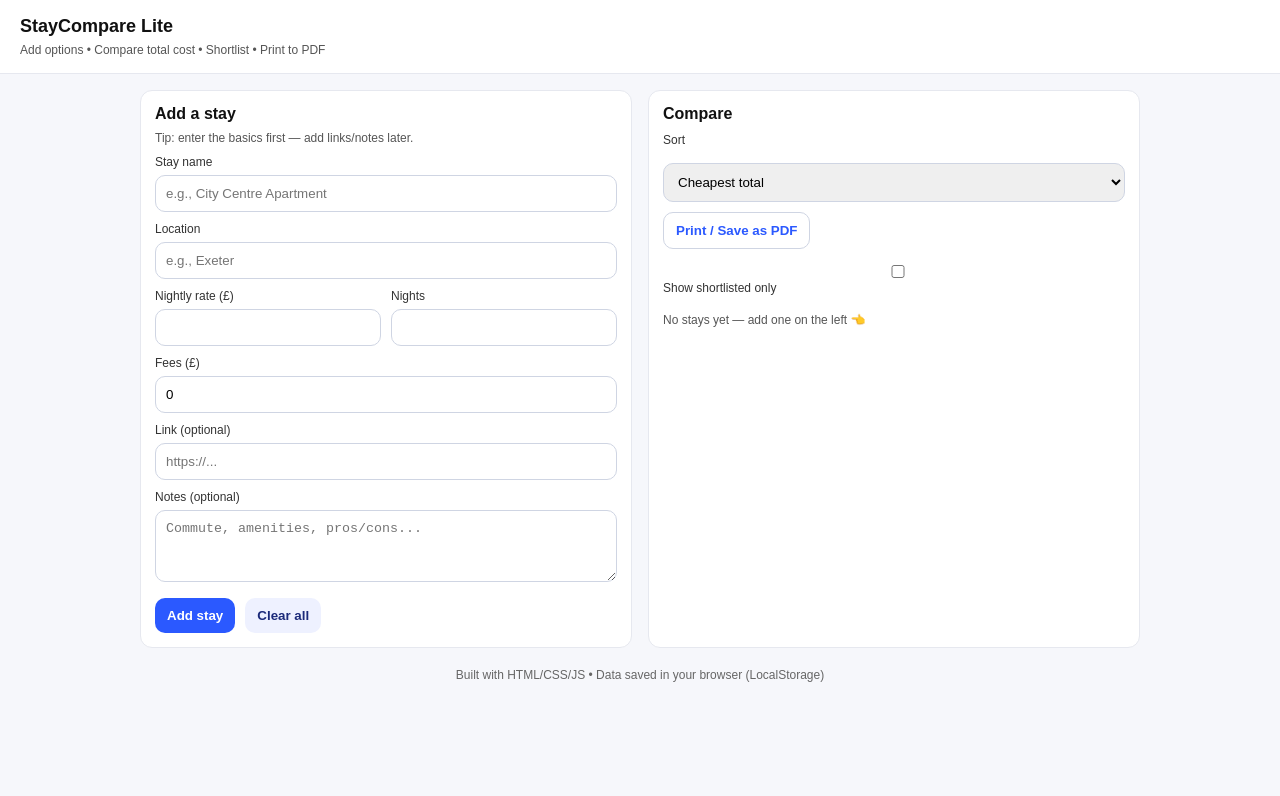
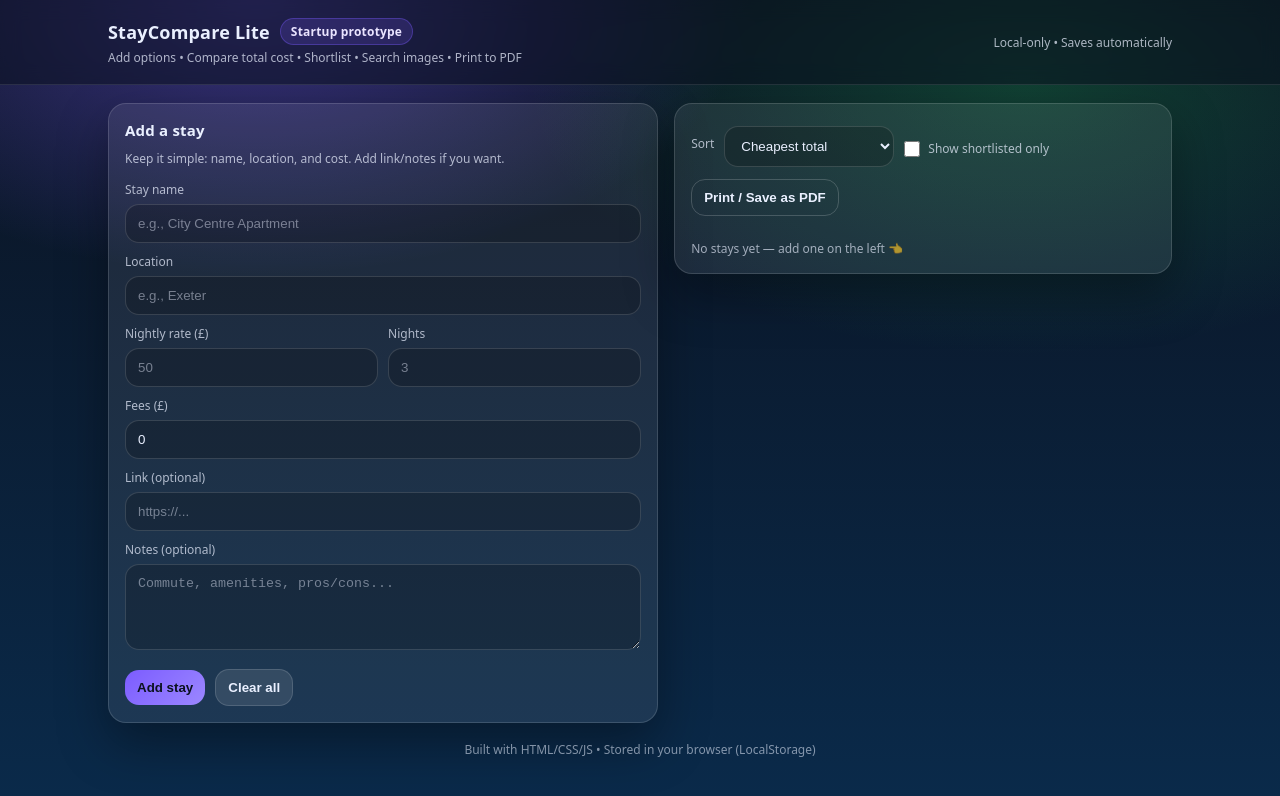
Before and after one commit to KIMDARO/StayComparePrototype, a plain HTML site: page index.html in a window 1280 px wide. Drawn offline with Linux system fonts and the light colour scheme.

Commit message:
Refactor index.html for improved styling and structure
Refactor index.html to improve styling and structure, including CSS variable updates, layout adjustments, and form enhancements.

```diff
--- a/index.html
+++ b/index.html
@@ -6,83 +6,336 @@
   <title>StayCompare Lite</title>
 
   <style>
-    body { margin:0; font-family:Arial,sans-serif; background:#f6f7fb; color:#111; }
-    header { background:white; padding:16px 20px; border-bottom:1px solid #e6e8ef; }
-    header h1 { margin:0; font-size:18px; }
-    main { max-width:1000px; margin:auto; padding:16px; }
-
-    .grid { display:grid; grid-template-columns:1fr 1fr; gap:16px; }
-    .card { background:white; border:1px solid #e6e8ef; border-radius:12px; padding:14px; }
-
-    label { font-size:12px; margin-top:10px; display:block; color:#333; }
-    input, textarea, select {
-      width:100%; padding:10px; margin-top:6px;
-      border:1px solid #cfd5e3; border-radius:10px;
-      box-sizing:border-box;
-    }
-    textarea { resize:vertical; min-height:72px; }
-
-    .row { display:flex; gap:10px; }
-    .row > div { flex:1; }
-
-    button {
-      background:#2b59ff; color:white; border:0;
-      padding:10px 12px; border-radius:10px;
-      cursor:pointer; font-weight:600;
-    }
-    button.secondary { background:#eef1ff; color:#1b2a7a; }
-    button.danger { background:#ff2b2b; }
-    button.ghost { background:transparent; border:1px solid #cfd5e3; color:#2b59ff; }
-
-    .actions { display:flex; gap:10px; align-items:center; flex-wrap:wrap; margin-top:12px; }
-
-    .list { display:flex; flex-direction:column; gap:10px; margin-top:12px; }
-    .stay {
-      display:grid; grid-template-columns:1fr auto;
-      gap:10px; padding:12px;
-      border:1px solid #e6e8ef; border-radius:12px;
-      background:white;
-    }
-    .muted { font-size:12px; color:#555; margin-top:6px; }
-    .price { font-weight:800; font-size:16px; margin-top:6px; }
-
-    .right { display:flex; gap:8px; align-items:start; }
-    .pill {
-      display:inline-block; font-size:12px;
-      padding:4px 8px; border-radius:999px;
-      background:#eef1ff; color:#1b2a7a; margin-left:6px;
+    :root{
+      --bg1:#0b1220;
+      --bg2:#0a2a4a;
+      --card: rgba(255,255,255,0.08);
+      --card2: rgba(255,255,255,0.12);
+      --border: rgba(255,255,255,0.14);
+      --text:#eaf0ff;
+      --muted: rgba(234,240,255,0.72);
+      --accent:#7c5cff;
+      --accent2:#22c55e;
+      --danger:#ff4d4d;
+      --shadow: 0 20px 50px rgba(0,0,0,0.35);
+      --radius: 18px;
     }
 
-    a { color:#2b59ff; text-decoration:none; }
-    a:hover { text-decoration:underline; }
+    *{ box-sizing:border-box; }
 
-    footer { text-align:center; font-size:12px; color:#666; padding:20px; }
+    body{
+      margin:0;
+      font-family: ui-sans-serif, system-ui, -apple-system, Segoe UI, Roboto, Arial;
+      color:var(--text);
+      background:
+        radial-gradient(900px 500px at 20% 0%, rgba(124,92,255,0.45), transparent 55%),
+        radial-gradient(900px 500px at 80% 10%, rgba(34,197,94,0.25), transparent 55%),
+        linear-gradient(180deg, var(--bg1), var(--bg2));
+      min-height:100vh;
+    }
 
-    @media(max-width:800px){ .grid{grid-template-columns:1fr;} }
+    header{
+      position: sticky;
+      top: 0;
+      z-index: 20;
+      background: rgba(10,18,32,0.55);
+      backdrop-filter: blur(10px);
+      border-bottom: 1px solid rgba(255,255,255,0.10);
+    }
 
+    .wrap{
+      max-width: 1100px;
+      margin: 0 auto;
+      padding: 18px 18px;
+    }
+
+    .topbar{
+      display:flex;
+      justify-content:space-between;
+      align-items:center;
+      gap:12px;
+    }
+
+    .brand{
+      display:flex; flex-direction:column; gap:4px;
+    }
+
+    .brand h1{
+      margin:0;
+      font-size:18px;
+      letter-spacing:0.2px;
+      display:flex;
+      align-items:center;
+      gap:10px;
+    }
+
+    .badge{
+      font-size:12px;
+      padding:4px 10px;
+      border-radius:999px;
+      background: rgba(124,92,255,0.18);
+      border: 1px solid rgba(124,92,255,0.35);
+      color: #eae4ff;
+    }
+
+    .subtitle{
+      margin:0;
+      font-size:12px;
+      color: var(--muted);
+    }
+
+    main .wrap{ padding-top: 18px; }
+
+    .grid{
+      display:grid;
+      grid-template-columns: 1.05fr 0.95fr;
+      gap: 16px;
+      align-items:start;
+    }
+
+    .card{
+      background: var(--card);
+      border: 1px solid var(--border);
+      border-radius: var(--radius);
+      box-shadow: var(--shadow);
+      padding: 16px;
+    }
+
+    .card h2{
+      margin: 0 0 10px 0;
+      font-size: 15px;
+      letter-spacing: 0.2px;
+    }
+
+    .hint{
+      margin: 0 0 14px 0;
+      font-size: 12px;
+      color: var(--muted);
+    }
+
+    label{
+      display:block;
+      font-size:12px;
+      color: var(--muted);
+      margin-top: 10px;
+    }
+
+    input, textarea, select{
+      width:100%;
+      margin-top: 6px;
+      padding: 11px 12px;
+      border-radius: 14px;
+      border: 1px solid rgba(255,255,255,0.14);
+      background: rgba(0,0,0,0.20);
+      color: var(--text);
+      outline: none;
+    }
+
+    input::placeholder, textarea::placeholder{
+      color: rgba(234,240,255,0.45);
+    }
+
+    input:focus, textarea:focus, select:focus{
+      border-color: rgba(124,92,255,0.6);
+      box-shadow: 0 0 0 4px rgba(124,92,255,0.15);
+    }
+
+    textarea{ min-height: 86px; resize: vertical; }
+
+    .row{
+      display:flex;
+      gap: 10px;
+    }
+    .row > div{ flex:1; }
+
+    .actions{
+      display:flex;
+      gap: 10px;
+      flex-wrap: wrap;
+      margin-top: 14px;
+      align-items:center;
+    }
+
+    button{
+      border: 0;
+      border-radius: 14px;
+      padding: 10px 12px;
+      cursor:pointer;
+      font-weight: 700;
+      color: #0b1220;
+      background: linear-gradient(135deg, var(--accent), #9b87ff);
+      transition: transform 0.06s ease, filter 0.2s ease, opacity 0.2s ease;
+    }
+    button:hover{ filter: brightness(1.06); }
+    button:active{ transform: translateY(1px); }
+
+    button.secondary{
+      color: var(--text);
+      background: rgba(255,255,255,0.10);
+      border: 1px solid rgba(255,255,255,0.14);
+    }
+
+    button.ghost{
+      color: var(--text);
+      background: transparent;
+      border: 1px solid rgba(255,255,255,0.18);
+    }
+    button.ghost:hover{
+      background: rgba(255,255,255,0.08);
+    }
+
+    button.danger{
+      color: white;
+      background: linear-gradient(135deg, var(--danger), #ff7a7a);
+    }
+
+    .toolbar{
+      display:flex;
+      align-items:center;
+      justify-content:space-between;
+      gap: 12px;
+      flex-wrap: wrap;
+      margin-bottom: 10px;
+    }
+
+    .toolbar-left{
+      display:flex; align-items:center; gap:10px; flex-wrap:wrap;
+    }
+
+    .toggle{
+      display:flex;
+      align-items:center;
+      gap:8px;
+      font-size:12px;
+      color: var(--muted);
+      user-select:none;
+    }
+
+    .toggle input{ width:16px; height:16px; margin:0; }
+
+    .list{
+      display:flex;
+      flex-direction:column;
+      gap: 12px;
+      margin-top: 12px;
+    }
+
+    .stay{
+      background: rgba(255,255,255,0.08);
+      border: 1px solid rgba(255,255,255,0.14);
+      border-radius: 16px;
+      padding: 14px;
+      display:grid;
+      grid-template-columns: 1fr auto;
+      gap: 12px;
+    }
+
+    .stay h3{
+      margin:0;
+      font-size: 15px;
+      display:flex;
+      gap:8px;
+      align-items:center;
+      flex-wrap: wrap;
+    }
+
+    .pill{
+      font-size:12px;
+      padding:4px 10px;
+      border-radius:999px;
+      background: rgba(34,197,94,0.18);
+      border: 1px solid rgba(34,197,94,0.30);
+      color: #d8ffe7;
+    }
+
+    .muted{
+      font-size: 12px;
+      color: var(--muted);
+      margin-top: 6px;
+    }
+
+    .price{
+      font-size: 18px;
+      font-weight: 900;
+      margin-top: 10px;
+    }
+
+    .links{
+      display:flex;
+      gap: 12px;
+      flex-wrap:wrap;
+      margin-top: 8px;
+    }
+
+    a{
+      color: #d9d3ff;
+      text-decoration:none;
+      font-size: 12px;
+      border-bottom: 1px dashed rgba(217,211,255,0.45);
+      padding-bottom: 2px;
+    }
+    a:hover{ opacity:0.9; }
+
+    .right{
+      display:flex;
+      gap: 8px;
+      align-items:start;
+      justify-content:flex-end;
+      flex-wrap: wrap;
+    }
+
+    .empty{
+      margin-top: 12px;
+      font-size: 12px;
+      color: var(--muted);
+      opacity: 0.9;
+    }
+
+    footer{
+      text-align:center;
+      color: rgba(234,240,255,0.55);
+      font-size: 12px;
+      padding: 18px;
+    }
+
+    @media(max-width: 920px){
+      .grid{ grid-template-columns: 1fr; }
+    }
+
+    /* Print styles */
     @media print {
       header, .no-print { display:none !important; }
-      body { background:white; }
-      main { max-width:none; padding:0; }
-      .card { border:none; }
-      .stay { page-break-inside: avoid; }
+      body { background: white; color: #111; }
+      .card, .stay { box-shadow: none !important; border: 1px solid #ddd !important; background: white !important; }
+      a { color: #111 !important; border-bottom: none !important; }
+      .pill, .badge { border: 1px solid #ddd !important; background: #f5f5f5 !important; color: #111 !important; }
     }
   </style>
 </head>
 
 <body>
 <header>
-  <h1>StayCompare Lite</h1>
-  <div class="muted">Add options • Compare total cost • Shortlist • Print to PDF</div>
+  <div class="wrap">
+    <div class="topbar">
+      <div class="brand">
+        <h1>StayCompare Lite <span class="badge">Startup prototype</span></h1>
+        <p class="subtitle">Add options • Compare total cost • Shortlist • Search images • Print to PDF</p>
+      </div>
+      <div class="no-print" style="font-size:12px; color:var(--muted);">
+        Local-only • Saves automatically
+      </div>
+    </div>
+  </div>
 </header>
 
 <main>
+  <div class="wrap">
     <div class="grid">
 
       <!-- ADD FORM -->
       <section class="card">
-      <h2 style="margin:0 0 8px 0; font-size:16px;">Add a stay</h2>
-      <div class="muted" style="margin-top:0;">Tip: enter the basics first — add links/notes later.</div>
+        <h2>Add a stay</h2>
+        <p class="hint">Keep it simple: name, location, and cost. Add link/notes if you want.</p>
 
         <form id="stayForm" class="no-print">
           <label>Stay name</label>
@@ -94,11 +347,11 @@
           <div class="row">
             <div>
               <label>Nightly rate (£)</label>
-            <input id="nightlyRate" type="number" min="0" step="0.01" required />
+              <input id="nightlyRate" type="number" min="0" step="0.01" required placeholder="50" />
             </div>
             <div>
               <label>Nights</label>
-            <input id="nights" type="number" min="1" step="1" required />
+              <input id="nights" type="number" min="1" step="1" required placeholder="3" />
             </div>
           </div>
 
@@ -120,40 +373,38 @@
 
       <!-- COMPARE LIST -->
       <section class="card">
-      <div class="no-print">
-        <h2 style="margin:0; font-size:16px;">Compare</h2>
-
-        <div class="actions" style="margin-top:10px;">
-          <label style="margin:0;">Sort</label>
-          <select id="sortBy">
+        <div class="toolbar no-print">
+          <div class="toolbar-left">
+            <label style="margin:0; color:var(--muted); font-size:12px;">Sort</label>
+            <select id="sortBy" style="width:auto; min-width: 170px;">
               <option value="cheap">Cheapest total</option>
               <option value="expensive">Most expensive total</option>
               <option value="name">Name A–Z</option>
             </select>
 
-          <button id="printBtn" class="ghost" type="button">Print / Save as PDF</button>
-        </div>
-      </div>
-
-      <label class="no-print" style="font-size:12px;">
+            <label class="toggle">
               <input type="checkbox" id="onlyFav" />
               Show shortlisted only
             </label>
+          </div>
 
+          <button id="printBtn" class="ghost" type="button">Print / Save as PDF</button>
+        </div>
 
         <div id="list" class="list"></div>
-      <div id="empty" class="muted" style="display:none;">No stays yet — add one on the left 👈</div>
+        <div id="empty" class="empty" style="display:none;">No stays yet — add one on the left 👈</div>
       </section>
 
     </div>
 
     <footer class="no-print">
-    Built with HTML/CSS/JS • Data saved in your browser (LocalStorage)
+      Built with HTML/CSS/JS • Stored in your browser (LocalStorage)
     </footer>
+  </div>
 </main>
 
 <script>
-  const LS_KEY = "staycompare_stays_v2";
+  const LS_KEY = "staycompare_stays_startup_v1";
 
   function loadStays() {
     try { return JSON.parse(localStorage.getItem(LS_KEY)) || []; }
@@ -193,29 +444,25 @@
   const sortByEl = document.getElementById("sortBy");
   const printBtn = document.getElementById("printBtn");
   const clearAllBtn = document.getElementById("clearAll");
-
   const onlyFavEl = document.getElementById("onlyFav");
-  onlyFavEl.addEventListener("change", render);
-
 
   function render() {
     listEl.innerHTML = "";
 
     const sortBy = sortByEl.value;
-    const sorted = stays.slice();
-    let visible = sorted;
+    let items = stays.slice();
+
     if (onlyFavEl.checked) {
-      visible = visible.filter(s => s.favourite);
+      items = items.filter(s => s.favourite);
     }
 
+    if (sortBy === "cheap") items.sort((a,b) => totalCost(a) - totalCost(b));
+    if (sortBy === "expensive") items.sort((a,b) => totalCost(b) - totalCost(a));
+    if (sortBy === "name") items.sort((a,b) => (a.name || "").localeCompare(b.name || ""));
 
-    if (sortBy === "cheap") sorted.sort((a,b) => totalCost(a) - totalCost(b));
-    if (sortBy === "expensive") sorted.sort((a,b) => totalCost(b) - totalCost(a));
-    if (sortBy === "name") sorted.sort((a,b) => (a.name || "").localeCompare(b.name || ""));
+    emptyEl.style.display = items.length === 0 ? "block" : "none";
 
-    emptyEl.style.display = sorted.length === 0 ? "block" : "none";
-
-    visible.forEach((stay) => {
+    items.forEach((stay) => {
       const div = document.createElement("div");
       div.className = "stay";
 
@@ -223,7 +470,7 @@
 
       div.innerHTML = `
         <div>
-          <h3 style="margin:0; font-size:15px;">
+          <h3>
             ${escapeHtml(stay.name)}
             ${stay.favourite ? '<span class="pill">Shortlisted</span>' : ''}
           </h3>
@@ -233,17 +480,15 @@
             ${money(stay.nightlyRate)} / night • ${stay.nights} nights • Fees ${money(stay.fees || 0)}
           </div>
 
-          <div class="price">${money(totalCost(stay))} <span class="muted" style="font-weight:normal;">total</span></div>
+          <div class="price">
+            ${money(totalCost(stay))}
+            <span class="muted" style="font-weight:normal;"> total</span>
+          </div>
 
-          ${stay.link ? `
-            <div class="muted">
-              <a href="${stay.link}" target="_blank" rel="noopener">Open link</a>
-            </div>
-          ` : ""}
-
-          <div class="muted">
-            <a href="https://www.google.com/search?q=${q}" target="_blank" rel="noopener">
-              Search this place
+          <div class="links">
+            ${stay.link ? `<a href="${stay.link}" target="_blank" rel="noopener">Open link</a>` : ""}
+            <a href="https://www.google.com/search?tbm=isch&q=${q}" target="_blank" rel="noopener">
+              Search images
             </a>
           </div>
 
@@ -262,7 +507,7 @@
     });
   }
 
-  // Handle buttons (shortlist/delete)
+  // shortlist/delete buttons
   listEl.addEventListener("click", (e) => {
     const btn = e.target.closest("button");
     if (!btn) return;
@@ -283,7 +528,7 @@
     render();
   });
 
-  // Add stay
+  // add stay
   form.addEventListener("submit", (e) => {
     e.preventDefault();
 
@@ -295,14 +540,8 @@
     const link = document.getElementById("link").value.trim();
     const notes = document.getElementById("notes").value.trim();
 
-    if (!name) {
-      alert("Please enter a Stay name.");
-      return;
-    }
-    if (!nightlyRate || !nights) {
-      alert("Please enter Nightly rate and Nights.");
-      return;
-    }
+    if (!name) { alert("Please enter a Stay name."); return; }
+    if (!nightlyRate || !nights) { alert("Please enter Nightly rate and Nights."); return; }
 
     stays.push({
       id: uid(),
@@ -322,7 +561,7 @@
     render();
   });
 
-  // Clear all
+  // clear all
   clearAllBtn.addEventListener("click", () => {
     if (!confirm("Clear all saved stays?")) return;
     stays = [];
@@ -330,8 +569,9 @@
     render();
   });
 
-  // Sort / print
+  // sort / print / toggle
   sortByEl.addEventListener("change", render);
+  onlyFavEl.addEventListener("change", render);
   printBtn.addEventListener("click", () => window.print());
 
   render();
```
Lines whose indentation alone changed are shown as unchanged.
